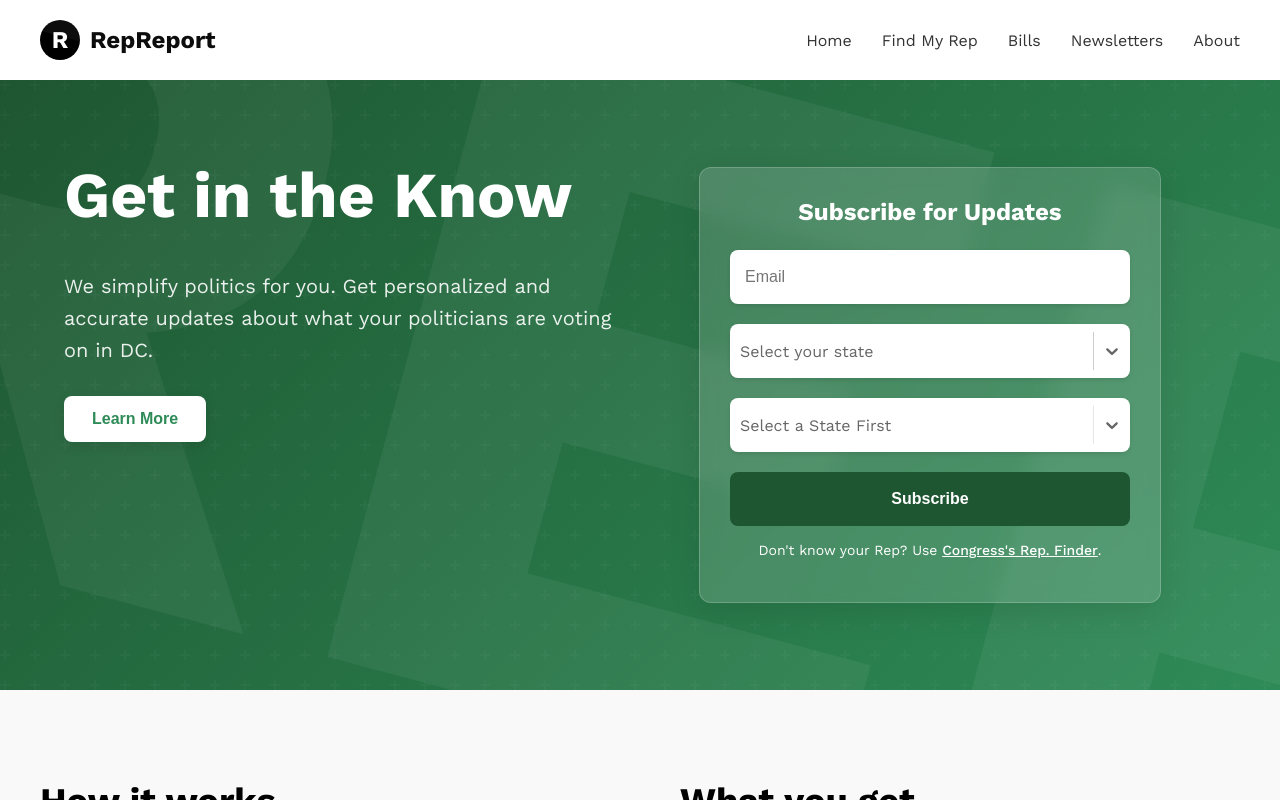
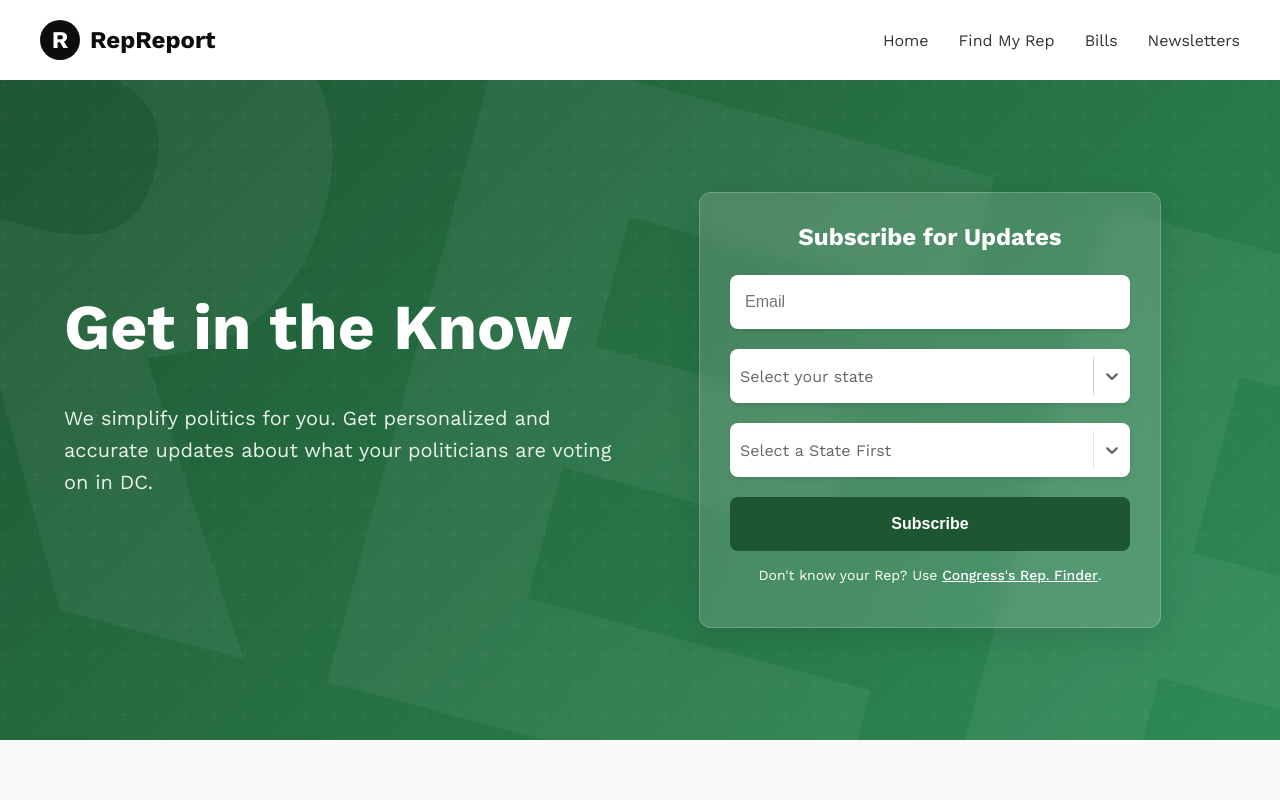
Before and after one commit to jcrooks33/repreport_nextjs, a Next.js app in the folder repreport/: page / in a window 1280 px wide. Built offline with nearby package versions, Linux system fonts and the light colour scheme.

Commit message:
center signup text

```diff
--- a/repreport/src/components/nav.jsx
+++ b/repreport/src/components/nav.jsx
@@ -34,9 +34,6 @@ export default function Navbar() {
           <Link href="/newsletter" className={styles.linkItem}>
             Newsletters
           </Link>
-          <Link href="/about" className={styles.linkItem}>
-            About
-          </Link>
         </div>
       </div>
     </nav>
--- a/repreport/src/components/signup.jsx
+++ b/repreport/src/components/signup.jsx
@@ -650,7 +650,6 @@ const states = [
               <p className={styles.subheadline}>
                   We simplify politics for you. Get personalized and accurate updates about what your politicians are voting on in DC.
               </p>
-              <button className={styles.learnMoreBtn}>Learn More</button>
           </div>
 
           <div className={styles.formContainer}>
--- a/repreport/src/css/Signup.module.css
+++ b/repreport/src/css/Signup.module.css
@@ -2,9 +2,28 @@
     background: linear-gradient(135deg, #1e5631, #2e8b57);
     position: relative;
     display: flex;
+    align-items: center; /* Add this to center children vertically */
     padding: 80px 5%;
-    min-height: 450px;
+    min-height: 500px; /* Increase minimum height slightly */
     overflow: visible;
+}
+
+.textContainer {
+    flex: 1;
+    position: relative;
+    z-index: 2;
+    padding-right: 30px;
+    padding-top: 0; /* Ensure no extra padding */
+    padding-bottom: 0; /* Ensure no extra padding */
+    margin-top: 0; /* Ensure no extra margin */
+    margin-bottom: 0; /* Ensure no extra margin */
+    max-width: 550px;
+    display: flex;
+    flex-direction: column;
+    justify-content: center;
+    align-items: flex-start;
+    min-height: 300px; /* Set explicit minimum height */
+    height: 100%;
 }
 
 /* Decorative background elements */
@@ -32,19 +51,6 @@
     opacity: 0.5;
     z-index: 1;
     pointer-events: none;
-}
-
-/* Text container */
-.textContainer {
-    flex: 1;
-    position: relative;
-    z-index: 2;
-    padding-right: 30px;
-    max-width: 550px;
-    display: flex;
-    flex-direction: column;
-    justify-content: center;
-    height: 100%;
 }
 
 .headline {
```
